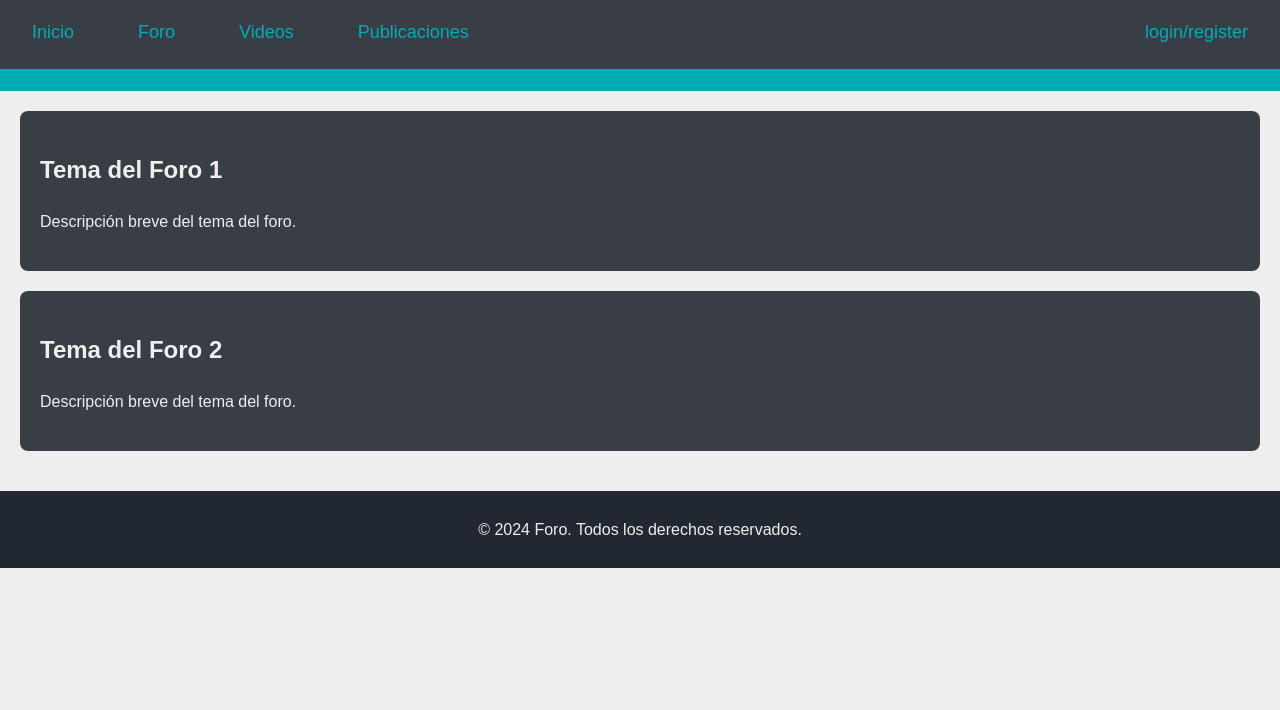
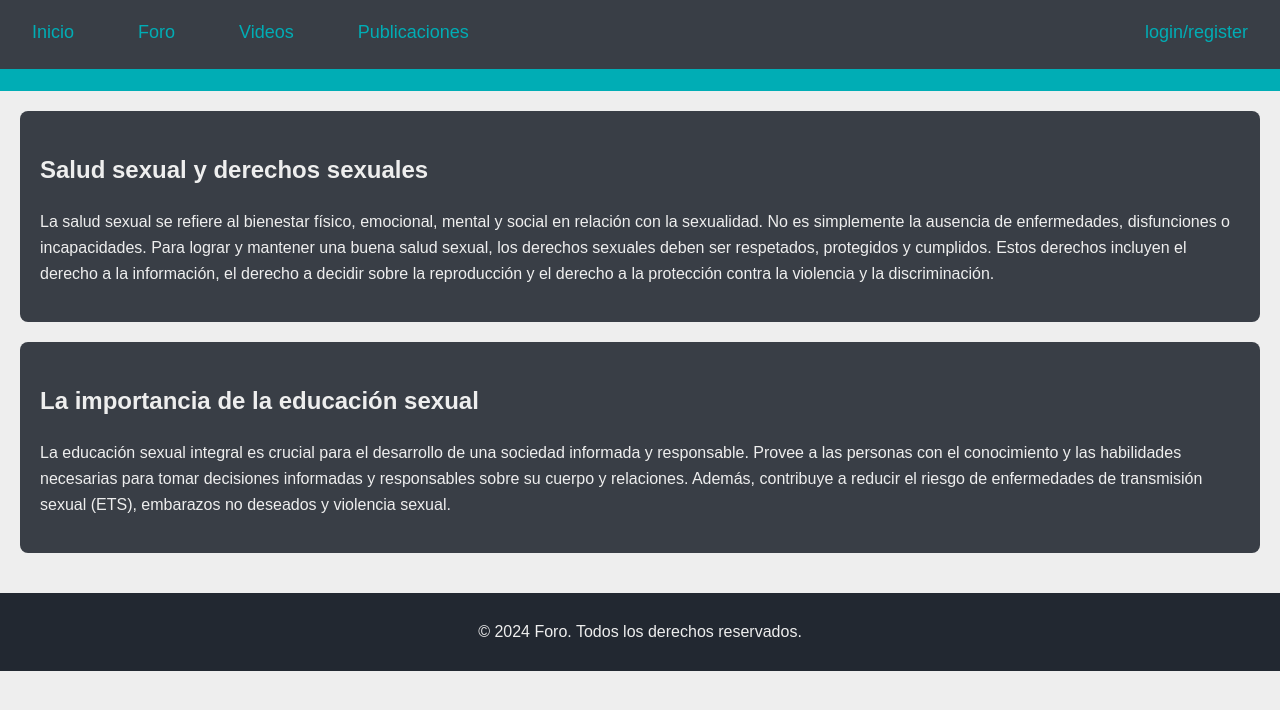
Before and after one commit to cjuarez2017159/FrontEnd_Bloomed, a React app: page /foro in a window 1280 px wide. Shown: the top 710 px of the page. Built offline with nearby package versions, Linux system fonts and the light colour scheme; the HTML template or start-up script is replaced by a standard one.

Commit message:
foro informacion

```diff
--- a/src/components/foro.jsx
+++ b/src/components/foro.jsx
@@ -12,12 +12,12 @@ export const Foro = () => {
             <main>
                 <section className="forum-topics">
                     <article className="topic">
-                        <h2>Tema del Foro 1</h2>
-                        <p>Descripción breve del tema del foro.</p>
+                        <h2>Salud sexual y derechos sexuales</h2>
+                        <p>La salud sexual se refiere al bienestar físico, emocional, mental y social en relación con la sexualidad. No es simplemente la ausencia de enfermedades, disfunciones o incapacidades. Para lograr y mantener una buena salud sexual, los derechos sexuales deben ser respetados, protegidos y cumplidos. Estos derechos incluyen el derecho a la información, el derecho a decidir sobre la reproducción y el derecho a la protección contra la violencia y la discriminación.</p>
                     </article>
                     <article className="topic">
-                        <h2>Tema del Foro 2</h2>
-                        <p>Descripción breve del tema del foro.</p>
+                        <h2>La importancia de la educación sexual</h2>
+                        <p>La educación sexual integral es crucial para el desarrollo de una sociedad informada y responsable. Provee a las personas con el conocimiento y las habilidades necesarias para tomar decisiones informadas y responsables sobre su cuerpo y relaciones. Además, contribuye a reducir el riesgo de enfermedades de transmisión sexual (ETS), embarazos no deseados y violencia sexual.</p>
                     </article>
                     {}
                 </section>
```
Also changed, not shown: 1 other file (tests, documents, lock files or other folders).
